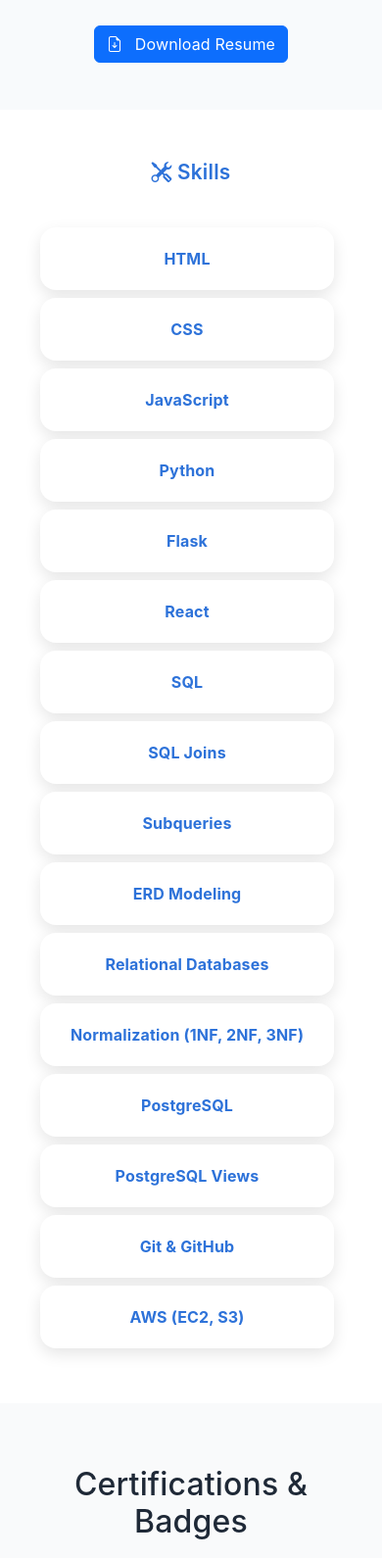
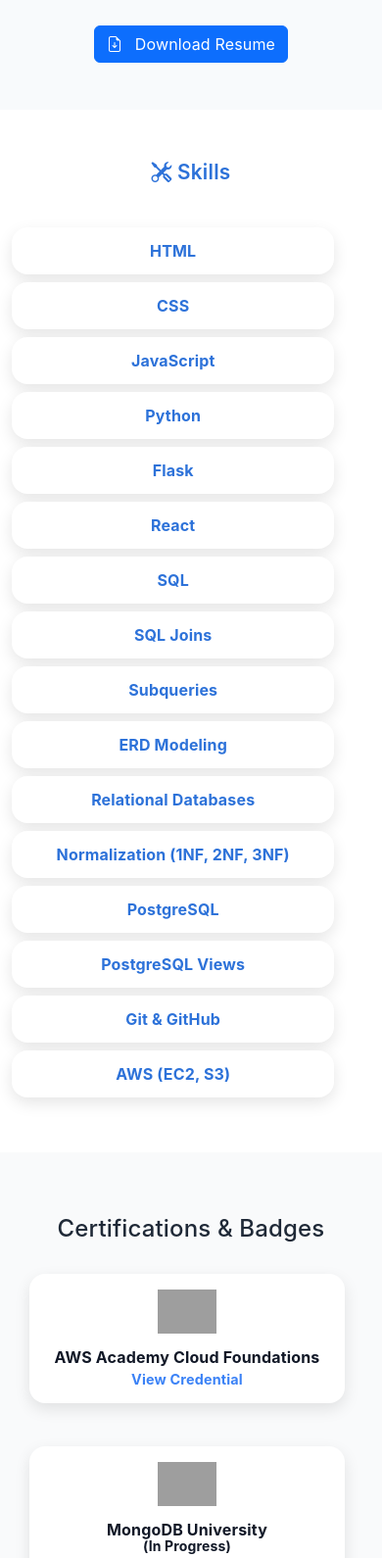
Before and after one commit to tmaster001/tlindor-portfolio, a Flask app: page / in a window 390 px wide. Shown: the part 815-2405 px from the top of the page at 98% size. Run offline with Flask 3, Linux system fonts and the light colour scheme; grey boxes are pictures that could not be loaded.

Commit message:
Fix badge responsiveness and layout

```diff
--- a/static/style.css
+++ b/static/style.css
@@ -251,11 +251,13 @@
   border-radius: 1rem;
   box-shadow: 0 6px 16px rgba(0, 0, 0, 0.1);
   padding: 1.5rem;
-  width: 100%;
-  max-width: 300px;
+  width: 220px;
+  max-width: 90vw;
   transition: transform 0.3s ease;
   text-align: center;
-  box-sizing: border-box;
+  display: flex;
+  flex-direction: column;
+  align-items: center;
 }
 
 .badge:hover {
@@ -263,7 +265,7 @@
 }
 
 .badge img {
-  width: 100px;
+  width: 80px;
   height: auto;
   margin-bottom: 1rem;
 }
@@ -272,11 +274,10 @@
   font-weight: bold;
   color: #111827;
   margin-bottom: 0.5rem;
-  word-wrap: break-word;
 }
 
 .badge a {
-  font-size: 0.95rem;
+  font-size: 0.9rem;
   color: #3b82f6;
   text-decoration: none;
 }
@@ -284,3 +285,19 @@
 .badge a:hover {
   text-decoration: underline;
 }
+
+/* Responsive behavior for smaller screens */
+@media (max-width: 480px) {
+  .badge {
+    width: 90%;
+    padding: 1rem;
+  }
+
+  .badge img {
+    width: 60px;
+  }
+
+  .certifications h2 {
+    font-size: 1.5rem;
+  }
+}
```
